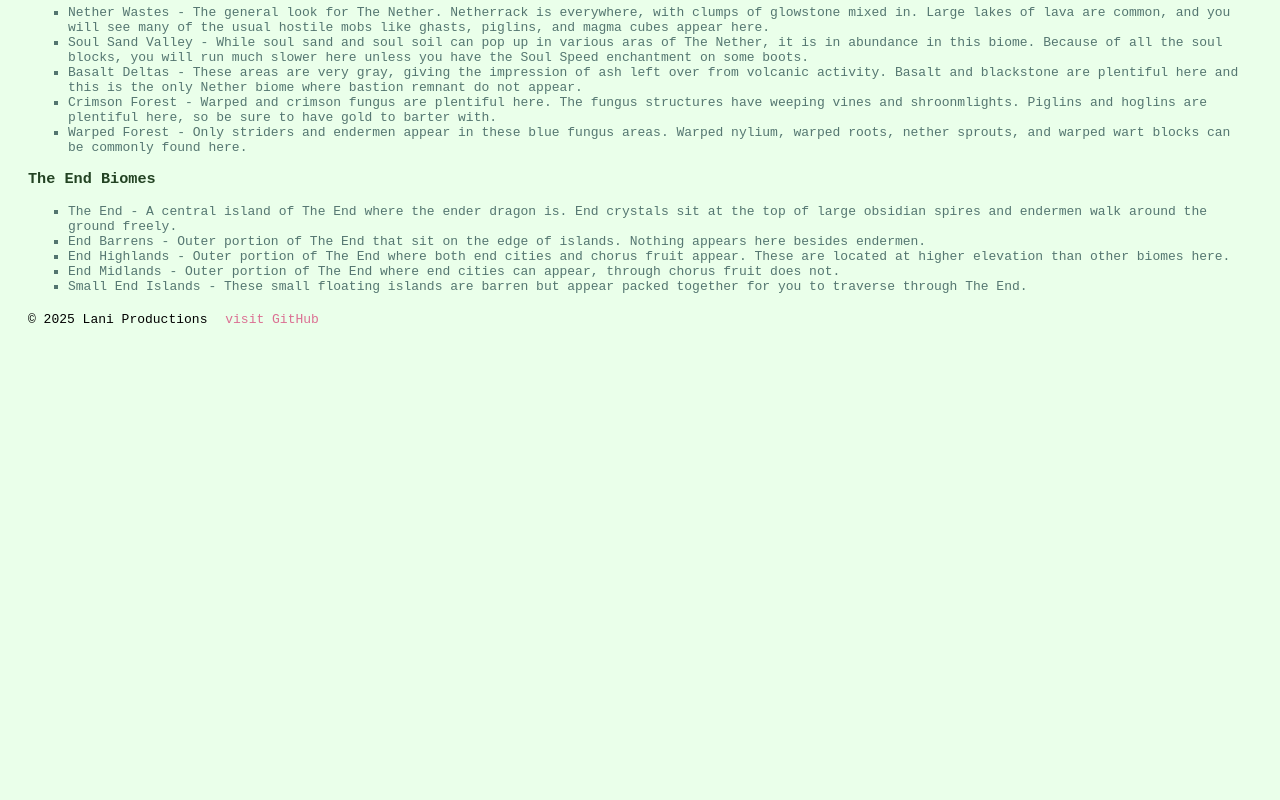
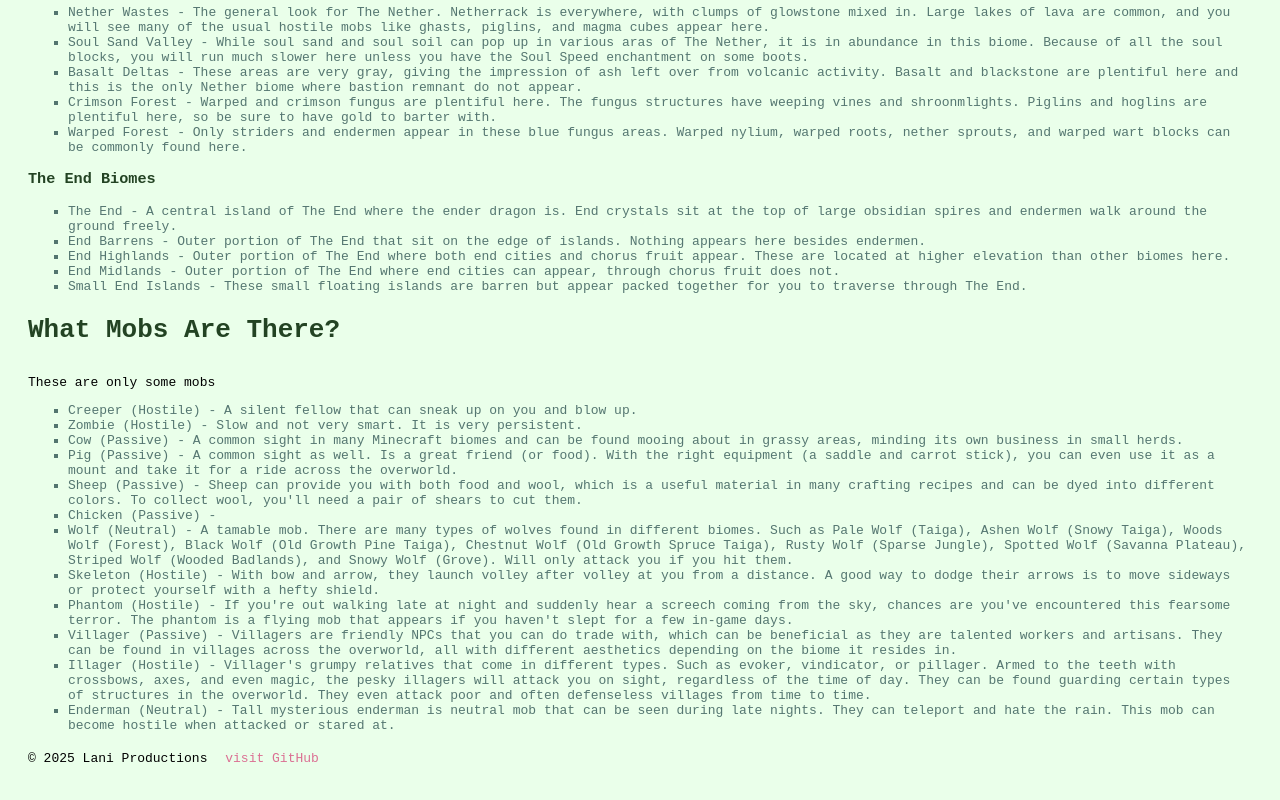
Before and after one commit to Lani56/Lani56.github.io, a plain HTML site: page biome&mobs.html in a window 1280 px wide. Shown: the part 1556-2356 px from the top of the page. Before the commit the page ends 1929 px from the top, so only its background shows below. Drawn offline with Linux system fonts and the light colour scheme.

Commit message:
added all mobs

```diff
--- a/biome&mobs.html
+++ b/biome&mobs.html
@@ -118,6 +118,24 @@
                 <li>Small End Islands - These small floating islands are barren but appear packed together for you to traverse through The End.</li>
             </ul>
         </section>
+        <section>
+            <h2>What Mobs Are There?</h2>
+            <p>These are only some mobs</p>
+            <ul>
+                <li>Creeper (Hostile) - A silent fellow that can sneak up on you and blow up.</li>
+                <li>Zombie (Hostile) - Slow and not very smart. It is very persistent.</li>
+                <li>Cow (Passive) - A common sight in many Minecraft biomes and can be found mooing about in grassy areas, minding its own business in small herds.</li>
+                <li>Pig (Passive) - A common sight as well. Is a great friend (or food). With the right equipment (a saddle and carrot stick), you can even use it as a mount and take it for a ride across the overworld.</li>
+                <li>Sheep (Passive) - Sheep can provide you with both food and wool, which is a useful material in many crafting recipes and can be dyed into different colors. To collect wool, you'll need a pair of shears to cut them. </li>
+                <li>Chicken (Passive) - </li>
+                <li>Wolf (Neutral) - A tamable mob. There are many types of wolves found in different biomes. Such as Pale Wolf (Taiga), Ashen Wolf (Snowy Taiga), Woods Wolf (Forest), Black Wolf (Old Growth Pine Taiga), Chestnut Wolf (Old Growth Spruce Taiga), Rusty Wolf (Sparse Jungle), Spotted Wolf (Savanna Plateau), Striped Wolf (Wooded Badlands), and Snowy Wolf (Grove). Will only attack you if you hit them.</li>
+                <li>Skeleton (Hostile) - With bow and arrow, they launch volley after volley at you from a distance. A good way to dodge their arrows is to move sideways or protect yourself with a hefty shield.</li>
+                <li>Phantom (Hostile) - If you're out walking late at night and suddenly hear a screech coming from the sky, chances are you've encountered this fearsome terror. The phantom is a flying mob that appears if you haven't slept for a few in-game days.</li>
+                <li>Villager (Passive) - Villagers are friendly NPCs that you can do trade with, which can be beneficial as they are talented workers and artisans. They can be found in villages across the overworld, all with different aesthetics depending on the biome it resides in.</li>
+                <li>Illager (Hostile) - Villager's grumpy relatives that come in different types. Such as evoker, vindicator, or pillager. Armed to the teeth with crossbows, axes, and even magic, the pesky illagers will attack you on sight, regardless of the time of day. They can be found guarding certain types of structures in the overworld. They even attack poor and often defenseless villages from time to time.</li>
+                <li>Enderman (Neutral) - Tall mysterious enderman is neutral mob that can be seen during late nights. They can teleport and hate the rain. This mob can become hostile when attacked or stared at.</li>
+            </ul>
+        </section>
     </main>
     <footer>
         <p>&copy; 2025 Lani Productions <a href="https://github.com/" target="_blank" id="id1">visit GitHub</a></p>
```
